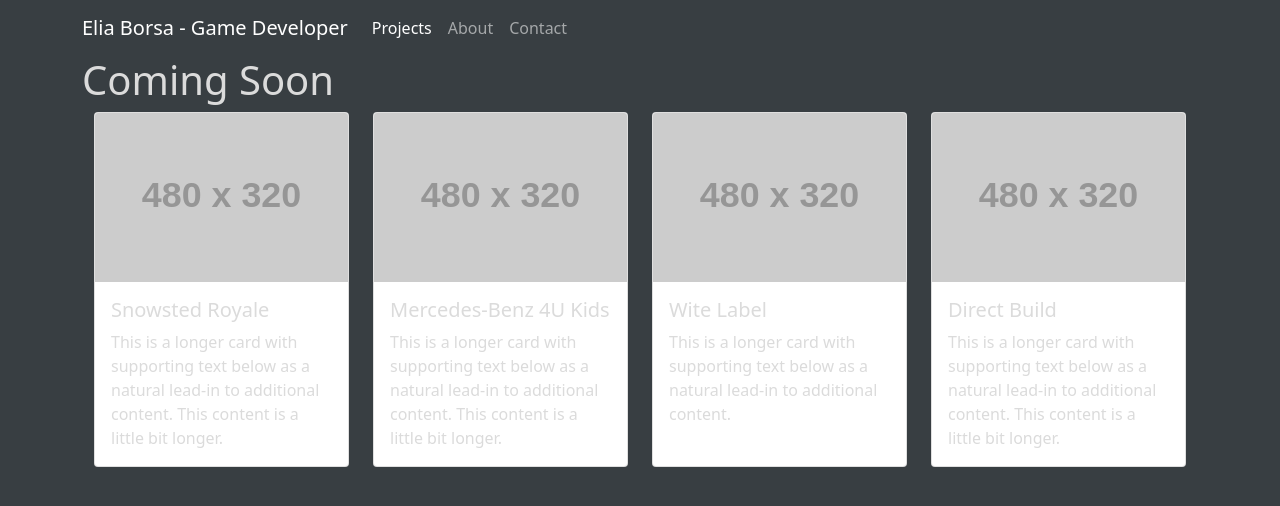
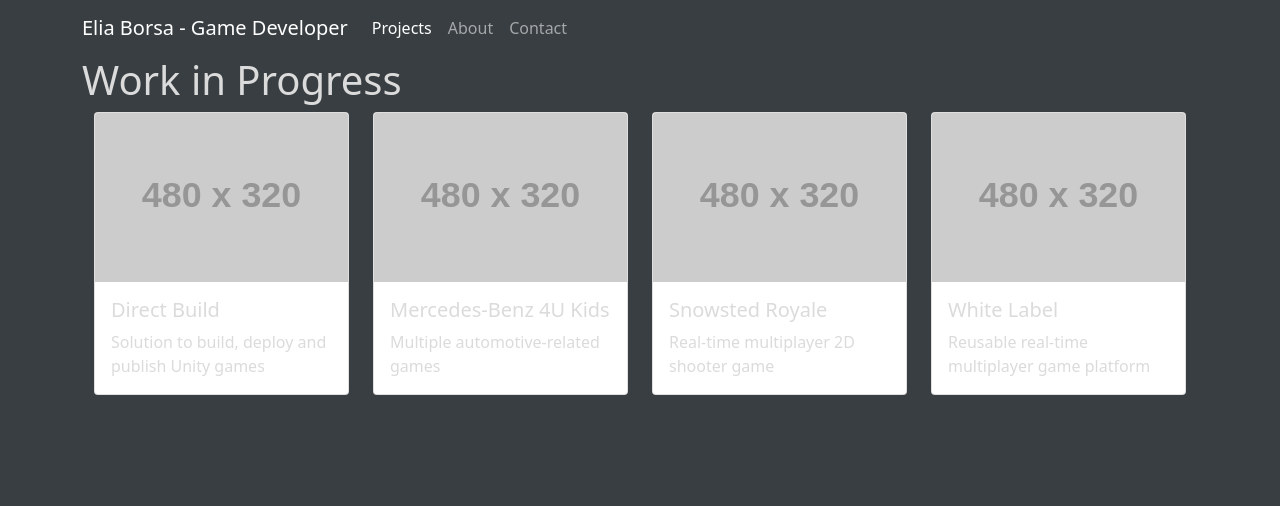
Before and after one commit to Aquastorm/aquastorm.github.io, a Jekyll site: the page built from index.html, in a window 1280 px wide. Shown: the top 506 px of the page. Built offline with Jekyll 4.4.1, drawn with Linux system fonts in a browser that asks for light colours.

Commit message:
[added] a collection containing projects metadata & content

```diff
--- a/_config.yml
+++ b/_config.yml
@@ -28,6 +28,11 @@ baseurl: "" # the subpath of your site, e.g. /blog
 url: "" # the base hostname & protocol for your site, e.g. http://example.com
 #twitter_username: jekyllrb
 github_username:  aquastorm
+
+collections_dir: collections
+collections:
+  - projects
+
 
 defaults:
   - scope:
--- a/_layouts/default.html
+++ b/_layouts/default.html
@@ -21,4 +21,6 @@
     <script src="https://cdn.jsdelivr.net/npm/bootstrap@5.0.0-beta2/dist/js/bootstrap.bundle.min.js" integrity="sha384-b5kHyXgcpbZJO/tY9Ul7kGkf1S0CWuKcCD38l8YkeH8z8QjE0GmW1gYU5S9FOnJ0" crossorigin="anonymous"></script>
 </body>
 
+<!-- todo: footer -->
+
 </html>
--- a/index.html
+++ b/index.html
@@ -1,44 +1,19 @@
 ---
 title: Projects | Elia Borsa - Game Developer
 ---
-<h1>{{"Coming Soon"}}</h1>
+<h1>Work in Progress</h1>
 <div class="container">
   <div class="row row-cols-1 row-cols-sm-2 row-cols-lg-4 g-4">
+    {% for project in site.projects %}
       <div class="col">
         <div class="card">
           <img src="https://via.placeholder.com/480x320.jpg" class="card-img-top" alt="...">
           <div class="card-body">
-                <h5 class="card-title">Snowsted Royale</h5>
-                <p class="card-text">This is a longer card with supporting text below as a natural lead-in to additional content. This content is a little bit longer.</p>
+            <h5 class="card-title">{{ project.projectName }}</h5>
+            <p class="card-text">{{ project.shortDescription }}</p>
           </div>
         </div>
       </div>
-          <div class="col">
-            <div class="card">
-                <img src="https://via.placeholder.com/480x320.jpg" class="card-img-top" alt="...">
-              <div class="card-body">
-                <h5 class="card-title">Mercedes-Benz 4U Kids</h5>
-                <p class="card-text">This is a longer card with supporting text below as a natural lead-in to additional content. This content is a little bit longer.</p>
+    {% endfor %}
   </div>
 </div>
-          </div>
-          <div class="col">
-            <div class="card">
-                <img src="https://via.placeholder.com/480x320.jpg" class="card-img-top" alt="...">
-              <div class="card-body">
-                <h5 class="card-title">Wite Label</h5>
-                <p class="card-text">This is a longer card with supporting text below as a natural lead-in to additional content.</p>
-              </div>
-            </div>
-          </div>
-          <div class="col">
-            <div class="card">
-                <img src="https://via.placeholder.com/480x320.jpg" class="card-img-top" alt="...">
-              <div class="card-body">
-                <h5 class="card-title">Direct Build</h5>
-                <p class="card-text">This is a longer card with supporting text below as a natural lead-in to additional content. This content is a little bit longer.</p>
-              </div>
-            </div>
-          </div>
-    </div>
-</div>
```
Also changed, not shown: collections/_projects/directBuild.html (added, +29 -0 lines), collections/_projects/mb4UKids.html (added, +8 -0 lines), collections/_projects/snowstedRoyale.html (added, +8 -0 lines), collections/_projects/whiteLabel.html (added, +8 -0 lines). Lines whose indentation alone changed are shown as unchanged.
